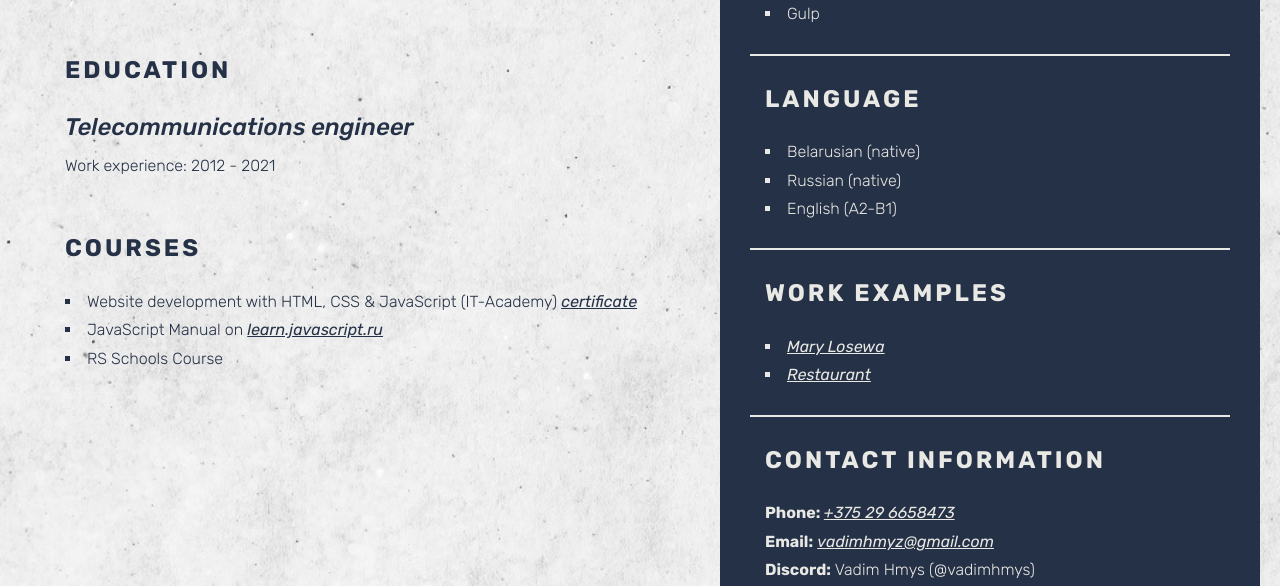
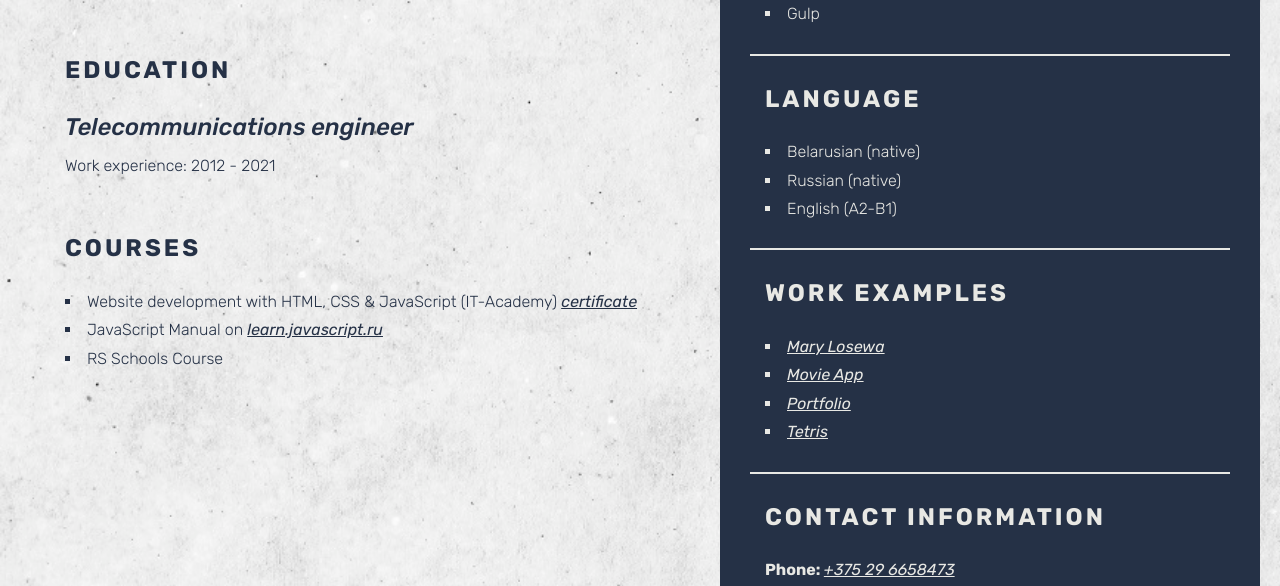
Before and after one commit to vadimhmys/cv, a plain HTML site: page index.html in a window 1280 px wide. Shown: the part 678-1264 px from the top of the page. Drawn offline with nearby package versions, Linux system fonts and the light colour scheme.

Commit message:
change work examples

```diff
--- a/index.html
+++ b/index.html
@@ -126,7 +126,13 @@
                                 <a class="projects-link" href="https://vadimhmys.github.io/MaryLosewa.github.io/" target="_blank">Mary Losewa</a>
                             </li>
                             <li class="projects-item">
-                                <a class="projects-link" href="https://vadimhmys.github.io/restaurant/" target="_blank">Restaurant</a>
+                                <a class="projects-link" href="https://vadimhmys.github.io/movieapp/" target="_blank">Movie App</a>
+                            </li>
+                            <li class="projects-item">
+                                <a class="projects-link" href="https://rolling-scopes-school.github.io/vadimhmys-JSFEPRESCHOOL/portfolio/#portfolio" target="_blank">Portfolio</a>
+                            </li>
+                            <li class="projects-item">
+                                <a class="projects-link" href="https://rolling-scopes-school.github.io/vadimhmys-JSFEPRESCHOOL/random-game/" target="_blank">Tetris</a>
                             </li>
                         </ul>
                     </section>
```
